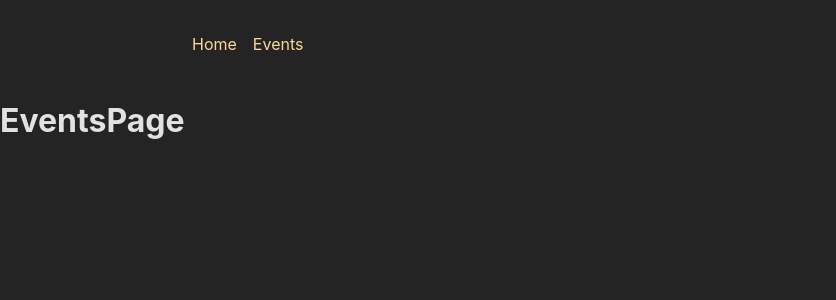
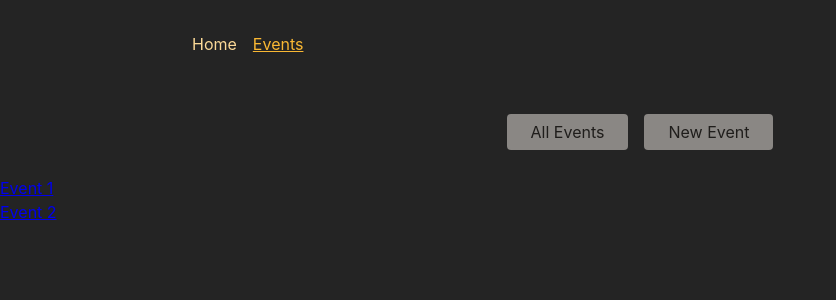
Before and after one commit to ciubiadi/My-Learning-Journey, a React (Create React App) app in the folder React/Udemy-React-Complete-Guide/FullStackJS/frontend/: page /events in a window 1280 px wide. Shown: the top 300 px of the page, without its empty margins (0-836 px from the left). Built offline with nearby package versions, Linux system fonts and the light colour scheme.

Commit message:
finish assignment

```diff
--- a/React/Udemy-React-Complete-Guide/FullStackJS/frontend/src/App.js
+++ b/React/Udemy-React-Complete-Guide/FullStackJS/frontend/src/App.js
@@ -34,26 +34,12 @@ const router = createBrowserRouter([
     path: '/',
     element: <Root />,
     children: [
-      {
-        path: '',
-        element: <HomePage />
-      },
-      {
-        path: 'events',
-        element: <EventsPage />,
-      },
-      {
-        path: 'events/:eventId',
-        element: <EventDetailPage />
-      },
-      {
-        path: 'events/new',
-        element: <NewEventPage />
-      },
-      {
-        path: 'events/:eventId/edit',
-        element: <EditEventPage />
-      },
+      // { path: '', element: <HomePage /> },
+      { index: true, element: <HomePage /> },
+      { path: 'events', element: <EventsPage /> },
+      { path: 'events/new', element: <NewEventPage /> },
+      { path: 'events/:eventId', element: <EventDetailPage /> },
+      { path: 'events/:eventId/edit', element: <EditEventPage /> },
     ]
   },
 ]);
--- a/React/Udemy-React-Complete-Guide/FullStackJS/frontend/src/components/MainNavigation.js
+++ b/React/Udemy-React-Complete-Guide/FullStackJS/frontend/src/components/MainNavigation.js
@@ -1,4 +1,4 @@
-import { Link } from 'react-router-dom';
+import { NavLink, Link } from 'react-router-dom';
 import classes from './MainNavigation.module.css';
 
 function MainNavigation() {
@@ -7,10 +7,14 @@ function MainNavigation() {
       <nav>
         <ul className={classes.list}>
           <li>
-            <Link to="/">Home</Link>
+            <NavLink to="/" className={({isActive}) => isActive ? classes.active : undefined}>
+              Home
+            </NavLink>
           </li>
           <li>
-            <Link to="events">Events</Link>
+            <NavLink to="/events" className={({isActive}) => isActive ? classes.active : undefined}>
+              Events
+            </NavLink>
           </li>
         </ul>
       </nav>
@@ -19,3 +23,10 @@ function MainNavigation() {
 }
 
 export default MainNavigation;
+
+/* NavLink vs Link
+the className prop, is not the regular className which takes a string, but is a prop that takes a function which
+should return the class name that should be added to the a tag. The function automatically receives an object from which
+I can destructure the isActive property. This object is provided by React Router DOM. isActive is a true if the link is
+currently active or is false if do not lead to the curretn route.
+*/
--- a/React/Udemy-React-Complete-Guide/FullStackJS/frontend/src/components/MainNavigation.module.css
+++ b/React/Udemy-React-Complete-Guide/FullStackJS/frontend/src/components/MainNavigation.module.css
@@ -19,4 +19,5 @@
 .list a:hover,
 .list a.active {
   color: var(--color-primary-800);
+  text-decoration: underline;
 }
--- a/React/Udemy-React-Complete-Guide/FullStackJS/frontend/src/pages/EventDetail.js
+++ b/React/Udemy-React-Complete-Guide/FullStackJS/frontend/src/pages/EventDetail.js
@@ -1,6 +1,20 @@
+import { useParams } from "react-router-dom";
+
 const EventDetailPage = () => {
+    const {eventId} = useParams();
+    const allparams = useParams();
+
+    // const showParams = (e) => {
+    //     e.preventDefault();
+    //     console.log(allparams);
+    // }
+
     return (
-        <h1>EditEventPage</h1>
+        <>
+            <h1>EditEventPage</h1>
+            <p>{eventId}</p>
+            {/* <button onClick={showParams}>Show all params</button> */}
+        </>
     );
 }
 
--- a/React/Udemy-React-Complete-Guide/FullStackJS/frontend/src/pages/Events.js
+++ b/React/Udemy-React-Complete-Guide/FullStackJS/frontend/src/pages/Events.js
@@ -1,6 +1,28 @@
+import { Link } from "react-router-dom";
+
+const DUMMY_EVENTS = [
+    {
+        id: 'e1',
+        name: 'Event 1',
+    },
+    {
+        id: 'e2',
+        name: 'Event 2'
+    }
+];
+
 const EventsPage = () => {
     return (
-        <h1>EventsPage</h1>
+        <>
+            <ul>
+                {DUMMY_EVENTS.map(event =>
+                    <li key={event.id}>
+                        {/* <Link to={`/events/${event.id}`}>{event.name}</Link> */}
+                        <Link to={event.id}>{event.name}</Link>
+                    </li>
+                )}
+            </ul>
+        </>
     );
 }
 
--- a/React/Udemy-React-Complete-Guide/FullStackJS/frontend/src/pages/Root.js
+++ b/React/Udemy-React-Complete-Guide/FullStackJS/frontend/src/pages/Root.js
@@ -1,10 +1,14 @@
-import { Outlet } from 'react-router-dom';
+import { Outlet, useLocation } from 'react-router-dom';
 import MainNavigation from '../components/MainNavigation';
+import EventsNavigation from '../components/EventsNavigation';
 
 const Root = () => {
+    const location = useLocation();
+
     return (
         <>
             <MainNavigation />
+            {location.pathname.includes('/events') && <EventsNavigation /> }
             <main>
                 <Outlet />
             </main>
```
